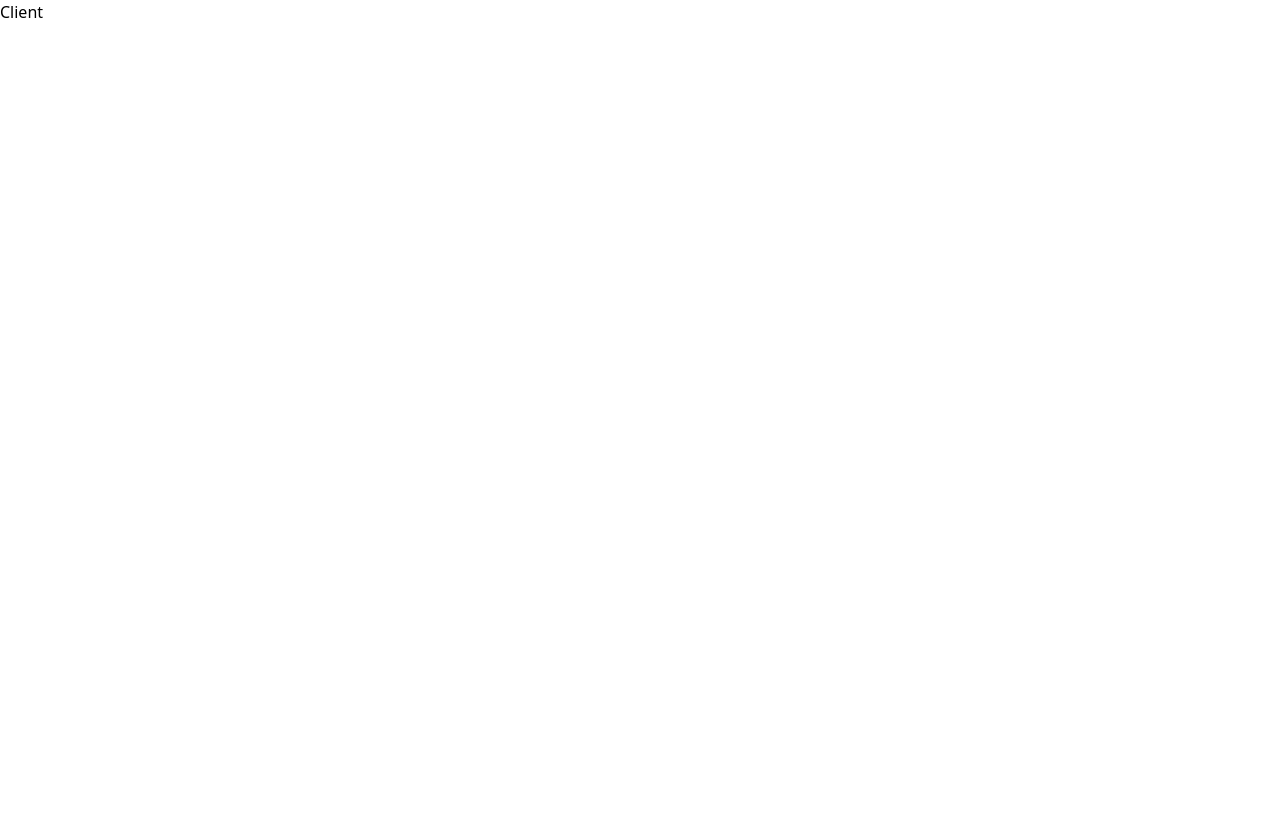
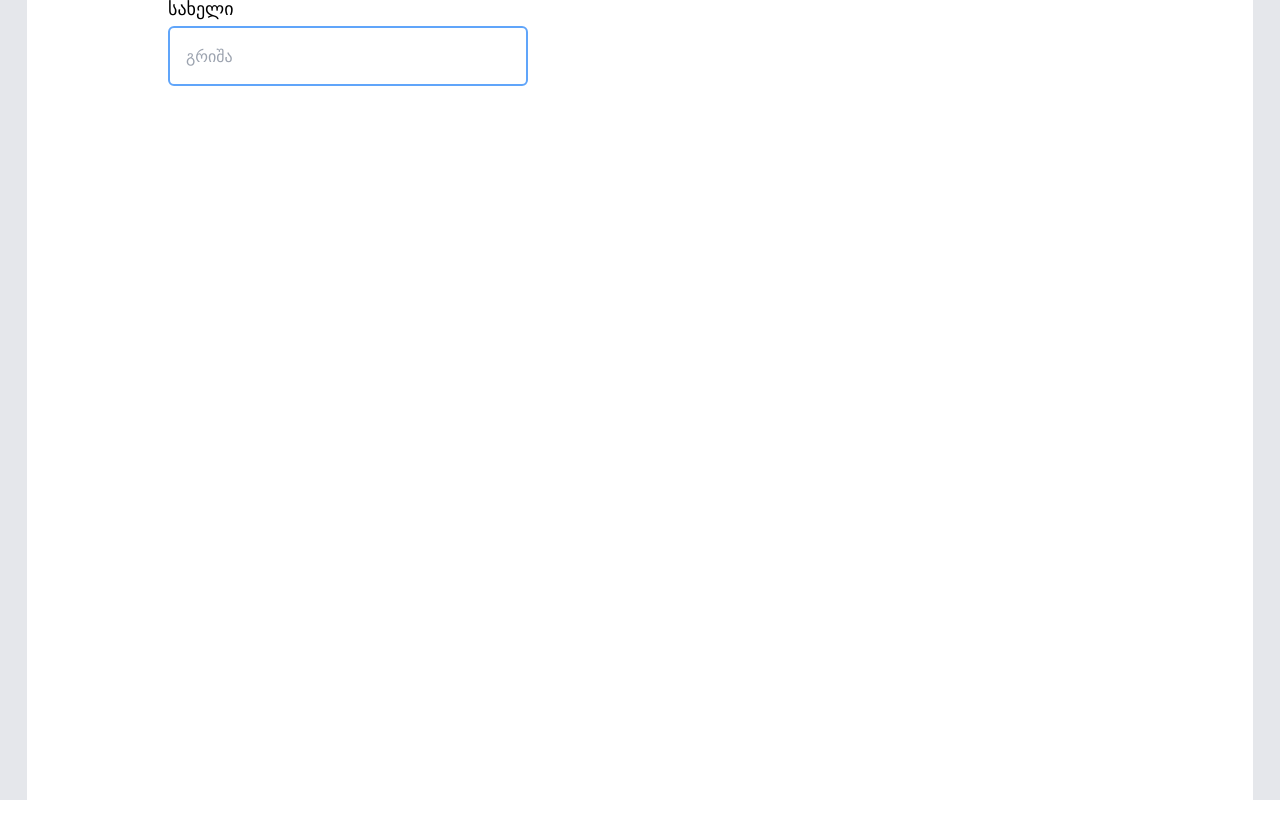
Before and after one commit to omarijalagania/pcfy, a Vue app: page /client-info in a window 1280 px wide. Shown: the top 838 px of the page. Built offline with nearby package versions, Linux system fonts and the light colour scheme.

Commit message:
feat: add custom input component

```diff
--- /dev/null
+++ b/src/components/shared/TheInput.vue
@@ -0,0 +1,15 @@
+<script>
+export default {
+  props: ["inputClass", "type", "placeholder", "value"],
+}
+</script>
+
+<template>
+  <input
+    class="h-[60px] w-[360px] border-blue-400 border-2 px-4 rounded-md"
+    :class="inputClass"
+    :type="type"
+    :placeholder="placeholder"
+    :value="value"
+  />
+</template>
--- /dev/null
+++ b/src/components/shared/TheLayout.vue
@@ -0,0 +1,5 @@
+<template>
+  <div class="h-screen flex justify-center items-center bg-gray-200">
+    <slot></slot>
+  </div>
+</template>
--- a/src/views/ClientInfo.vue
+++ b/src/views/ClientInfo.vue
@@ -1,9 +1,23 @@
 <script>
-export default {}
+import TheLayout from "../components/shared/TheLayout.vue"
+import TheInput from "../components/shared/TheInput.vue"
+export default {
+  components: {
+    TheLayout,
+    TheInput,
+  },
+}
 </script>
 
 <template>
-  <section class="bg-white w-[1226px] h-[973px]">
-    <h1>Client</h1>
-  </section>
+  <TheLayout>
+    <section class="bg-white w-[1226px] flex justify-center h-[973px]">
+      <div class="w-[1024px] px-10 py-20">
+        <div class="flex flex-col space-y-1">
+          <label class="font-medium text-lg" for="name">სახელი</label>
+          <TheInput placeholder="გრიშა" type="text" id="name" name="name" />
+        </div>
+      </div>
+    </section>
+  </TheLayout>
 </template>
--- a/src/views/HomePage.vue
+++ b/src/views/HomePage.vue
@@ -3,6 +3,11 @@ import TheButton from "../components/shared/TheButton.vue"
 export default {
   components: {
     TheButton,
+  },
+  methods: {
+    handleButtonClick() {
+      this.$router.push("/client-info")
+    },
   },
 }
 </script>
@@ -13,7 +18,11 @@ export default {
       <img alt="Vue logo" src="../assets/images/logo.png" />
       <img class="mt-44" src="../assets/images/main.png" alt="main image" />
       <div class="mt-28 flex flex-col space-y-6">
-        <TheButton width="w-96" name="ᲩᲐᲜᲐᲬᲔᲠᲘᲡ ᲓᲐᲛᲐᲢᲔᲑᲐ" />
+        <TheButton
+          @click="handleButtonClick"
+          width="w-96"
+          name="ᲩᲐᲜᲐᲬᲔᲠᲘᲡ ᲓᲐᲛᲐᲢᲔᲑᲐ"
+        />
         <TheButton width="w-96" name="ᲩᲐᲜᲐᲬᲔᲠᲔᲑᲘᲡ ᲡᲘᲐ" />
       </div>
     </div>
```
